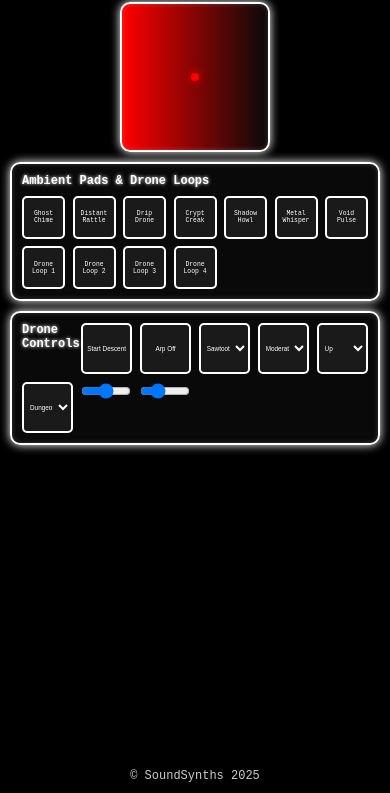
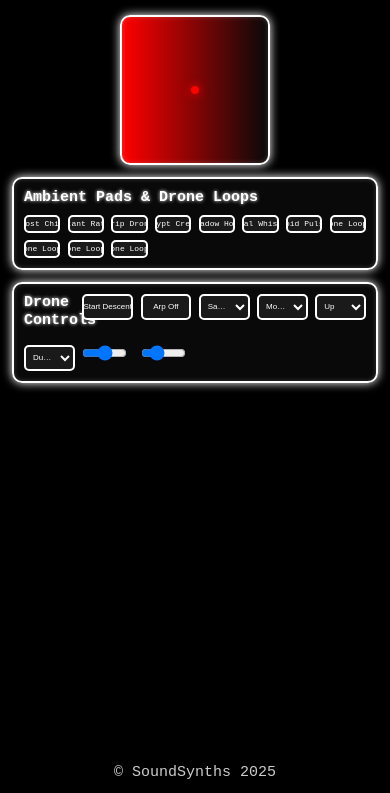
Before and after one commit to webxos/soundsynths, a plain HTML site: page d2.html in a window 390 px wide. Shown: the part 51-844 px from the top of the page. Drawn offline with Linux system fonts and the light colour scheme.

Commit message:
Update d2.html

```diff
--- a/d2.html
+++ b/d2.html
@@ -36,11 +36,12 @@
         }
 
         h1 {
-            font-size: 1.5rem;
+            font-size: 1.875rem;
             text-shadow: 0 0 6.25px #fff;
             letter-spacing: 2.5px;
             text-align: center;
-            padding: 10px 0;
+            padding: 12px 0;
+            line-height: 1.2;
         }
 
         .container {
@@ -49,8 +50,8 @@
             max-width: 100vw;
             display: flex;
             flex-direction: column;
-            gap: 10px;
-            padding: 10px;
+            gap: 12px;
+            padding: 12px;
         }
 
         .visualizer {
@@ -111,15 +112,16 @@
         }
 
         h2 {
-            font-size: 0.875rem;
+            font-size: 1.1rem;
             margin: 0 0 7.5px 0;
             color: #fff;
             text-shadow: 0 0 3.75px #fff;
+            line-height: 1.2;
         }
 
         .drum-pads {
             display: grid;
-            grid-template-columns: repeat(auto-fit, minmax(50px, 1fr));
+            grid-template-columns: repeat(auto-fit, minmax(45px, 1fr));
             gap: 7.5px;
         }
 
@@ -128,18 +130,22 @@
             color: #fff;
             border: 2px solid #fff;
             border-radius: 5px;
-            padding: 2px;
+            padding: 3px;
             text-align: center;
             cursor: pointer;
-            font-size: 0.4375rem;
-            min-width: 50px;
-            min-height: 50px;
-            aspect-ratio: 1/1;
+            font-size: 0.55rem;
+            min-width: 45px;
+            min-height: 22.5px;
+            aspect-ratio: 2/1;
             display: flex;
             align-items: center;
             justify-content: center;
             transition: all 0.2s ease;
             touch-action: manipulation;
+            white-space: nowrap;
+            overflow: hidden;
+            text-overflow: ellipsis;
+            line-height: 1.2;
         }
 
         .drum-pad:hover {
@@ -155,7 +161,7 @@
 
         .controls {
             display: grid;
-            grid-template-columns: repeat(auto-fit, minmax(60px, 1fr));
+            grid-template-columns: repeat(auto-fit, minmax(55px, 1fr));
             gap: 7.5px;
         }
 
@@ -164,17 +170,21 @@
             color: #fff;
             border: 2px solid #fff;
             border-radius: 5px;
-            padding: 2px;
-            font-size: 0.4375rem;
-            min-width: 60px;
-            min-height: 60px;
-            aspect-ratio: 1/1;
+            padding: 3px;
+            font-size: 0.55rem;
+            min-width: 55px;
+            min-height: 27.5px;
+            aspect-ratio: 2/1;
             cursor: pointer;
             display: flex;
             align-items: center;
             justify-content: center;
             transition: all 0.2s ease;
             touch-action: manipulation;
+            white-space: nowrap;
+            overflow: hidden;
+            text-overflow: ellipsis;
+            line-height: 1.2;
         }
 
         input[type="range"] {
@@ -182,8 +192,8 @@
             border: 2px solid #fff;
             border-radius: 5px;
             padding: 2px;
-            width: 60px;
-            height: 20px;
+            width: 55px;
+            height: 18px;
             cursor: pointer;
             transition: all 0.2s ease;
             touch-action: manipulation;
@@ -191,8 +201,8 @@
 
         input[type="range"]::-webkit-slider-thumb {
             -webkit-appearance: none;
-            width: 15px;
-            height: 15px;
+            width: 12px;
+            height: 12px;
             background: #fff;
             border: 1px solid #000;
             border-radius: 3px;
@@ -200,8 +210,8 @@
         }
 
         input[type="range"]::-moz-range-thumb {
-            width: 15px;
-            height: 15px;
+            width: 12px;
+            height: 12px;
             background: #fff;
             border: 1px solid #000;
             border-radius: 3px;
@@ -221,37 +231,37 @@
 
         footer {
             text-align: center;
-            font-size: 0.75rem;
-            padding: 10px 0;
+            font-size: 0.9375rem;
+            padding: 12px 0;
             color: #ccc;
         }
 
         @media (max-width: 400px) {
             h1 {
-                font-size: 1.25rem;
+                font-size: 1.5625rem;
             }
             h2 {
-                font-size: 0.75rem;
+                font-size: 0.9375rem;
             }
             .drum-pads {
-                grid-template-columns: repeat(auto-fit, minmax(40px, 1fr));
+                grid-template-columns: repeat(auto-fit, minmax(35px, 1fr));
             }
             .controls {
-                grid-template-columns: repeat(auto-fit, minmax(50px, 1fr));
+                grid-template-columns: repeat(auto-fit, minmax(45px, 1fr));
             }
             .drum-pad {
-                min-width: 40px;
-                min-height: 40px;
-                font-size: 0.4rem;
+                min-width: 35px;
+                min-height: 17.5px;
+                font-size: 0.5rem;
             }
             button, select {
-                min-width: 50px;
-                min-height: 50px;
-                font-size: 0.4rem;
+                min-width: 45px;
+                min-height: 22.5px;
+                font-size: 0.5rem;
             }
             input[type="range"] {
-                width: 50px;
-                height: 18px;
+                width: 45px;
+                height: 16px;
             }
             .visualizer {
                 width: 150px;
@@ -423,15 +433,18 @@
         function startAudioContext() {
             if (audioContext.state === 'suspended') {
                 audioContext.resume().then(() => {
+                    console.log('AudioContext resumed');
                     drawVisualizer();
-                });
+                }).catch(err => console.error('AudioContext resume failed:', err));
             }
         }
 
         document.addEventListener('click', startAudioContext);
         document.addEventListener('touchstart', startAudioContext);
+        document.addEventListener('touchend', startAudioContext);
 
         function playSound(note, isLoop = false) {
+            console.log(`Playing sound: ${note}`);
             const oscillator = audioContext.createOscillator();
             const gainNode = audioContext.createGain();
             oscillator.connect(gainNode);
@@ -442,7 +455,7 @@
                 case 'ghost-chime':
                     oscillator.type = 'sine';
                     oscillator.frequency.setValueAtTime(600, audioContext.currentTime);
-                    gainNode.gain.setValueAtTime(0.9, audioContext.currentTime);
+                    gainNode.gain.setValueAtTime(0.8, audioContext.currentTime);
                     gainNode.gain.exponentialRampToValueAtTime(0.001, audioContext.currentTime + 2.5);
                     break;
                 case 'distant-rattle':
@@ -454,13 +467,13 @@
                 case 'drip-drone':
                     oscillator.type = 'sine';
                     oscillator.frequency.setValueAtTime(800, audioContext.currentTime);
-                    gainNode.gain.setValueAtTime(0.7, audioContext.currentTime);
+                    gainNode.gain.setValueAtTime(0.8, audioContext.currentTime);
                     gainNode.gain.exponentialRampToValueAtTime(0.001, audioContext.currentTime + 2.0);
                     break;
                 case 'crypt-creak':
                     oscillator.type = 'sawtooth';
                     oscillator.frequency.setValueAtTime(90, audioContext.currentTime);
-                    gainNode.gain.setValueAtTime(0.9, audioContext.currentTime);
+                    gainNode.gain.setValueAtTime(0.8, audioContext.currentTime);
                     gainNode.gain.exponentialRampToValueAtTime(0.001, audioContext.currentTime + 2.5);
                     break;
                 case 'shadow-howl':
@@ -480,7 +493,7 @@
                 case 'void-pulse':
                     oscillator.type = 'square';
                     oscillator.frequency.setValueAtTime(60, audioContext.currentTime);
-                    gainNode.gain.setValueAtTime(1.1, audioContext.currentTime);
+                    gainNode.gain.setValueAtTime(1.0, audioContext.currentTime);
                     gainNode.gain.exponentialRampToValueAtTime(0.001, audioContext.currentTime + 3.0);
                     break;
                 case 'drone-loop1':
@@ -493,20 +506,23 @@
                     oscillator.type = document.getElementById('synth-type').value;
                     oscillator.frequency.setValueAtTime(87.31, audioContext.currentTime);
                     oscillator.frequency.exponentialRampToValueAtTime(174.61, audioContext.currentTime + 5.0);
-                    gainNode.gain.setValueAtTime(0.25, audioContext.currentTime);
+                    gainNode.gain.setValueAtTime(0.3, audioContext.currentTime);
                     break;
                 case 'drone-loop3':
                     oscillator.type = document.getElementById('synth-type').value;
                     oscillator.frequency.setValueAtTime(98.00, audioContext.currentTime);
                     oscillator.frequency.exponentialRampToValueAtTime(196.00, audioContext.currentTime + 3.0);
-                    gainNode.gain.setValueAtTime(0.2, audioContext.currentTime);
+                    gainNode.gain.setValueAtTime(0.3, audioContext.currentTime);
                     break;
                 case 'drone-loop4':
                     oscillator.type = document.getElementById('synth-type').value;
                     oscillator.frequency.setValueAtTime(116.54, audioContext.currentTime);
                     oscillator.frequency.exponentialRampToValueAtTime(233.08, audioContext.currentTime + 6.0);
-                    gainNode.gain.setValueAtTime(0.35, audioContext.currentTime);
+                    gainNode.gain.setValueAtTime(0.3, audioContext.currentTime);
                     break;
+                default:
+                    console.error(`Unknown note: ${note}`);
+                    return;
             }
 
             oscillator.start();
@@ -528,6 +544,7 @@
                         pad.style.background = '#1a1a1a';
                     } else {
                         const { oscillator, gainNode } = playSound(note, true);
+                        if (!oscillator) return; // Handle invalid note
                         const interval = setInterval(() => {
                             gainNode.gain.setValueAtTime(0.001, audioContext.currentTime);
                             gainNode.gain.exponentialRampToValueAtTime(0.3, audioContext.currentTime + 0.2);
@@ -624,6 +641,12 @@
             arpIndex = (arpIndex + 1) % arpPattern.sequence.length;
         }
 
+        const songs = {
+            dungeon: { bpm: 50, density: 0.3, arpMode: 'long' },
+            crypt: { bpm: 40, density: 0.2, arpMode: 'random' },
+            void: { bpm: 60, density: 0.4, arpMode: 'up-down' }
+        };
+
         autoplayButton.addEventListener('click', () => {
             if (!isPlaying) {
                 isPlaying = true;
@@ -693,11 +716,6 @@
                 updateArp();
             }
         });
-
-        const aMinorScale = [
-            65.41, 73.42, 77.78, 87.31, 98.00, 103.83, 116.54,
-            130.81, 138.59, 155.56, 174.61, 196.00, 207.65, 233.08
-        ];
     </script>
 </body>
 </html>
```
